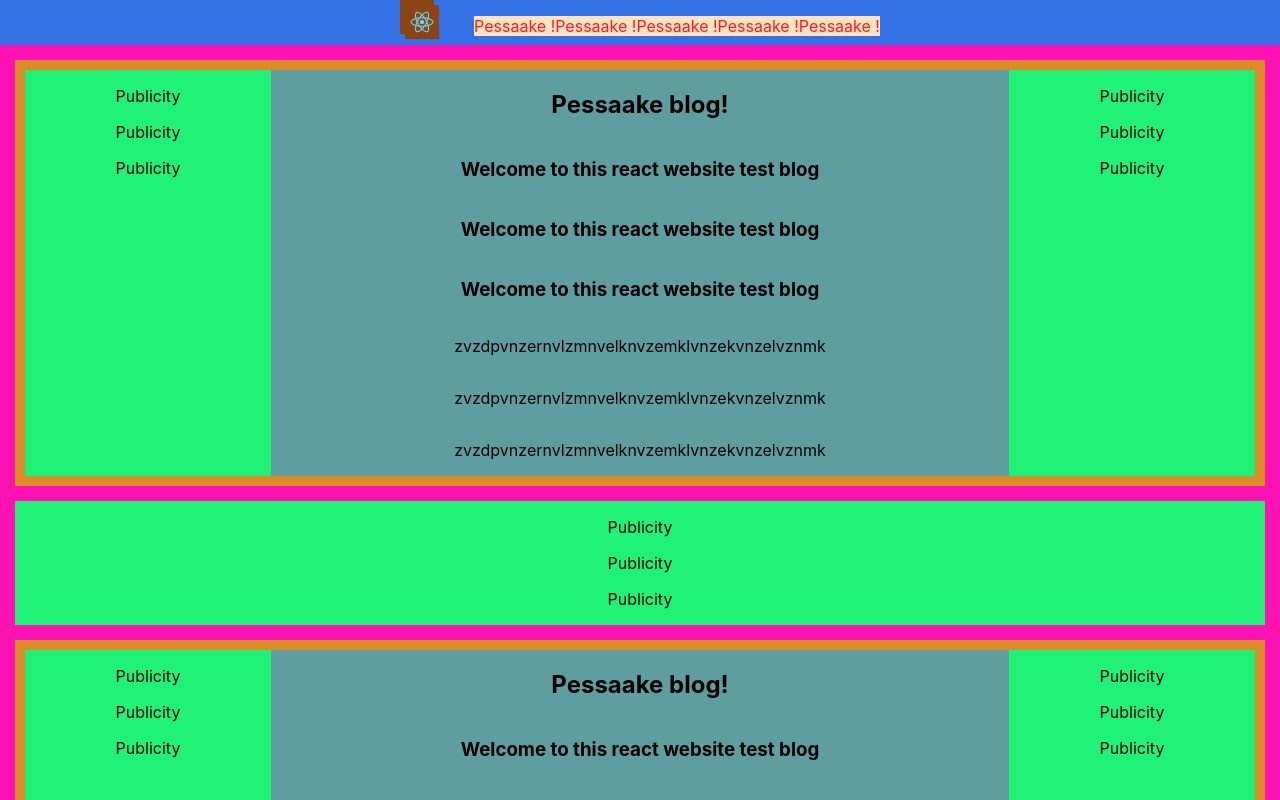
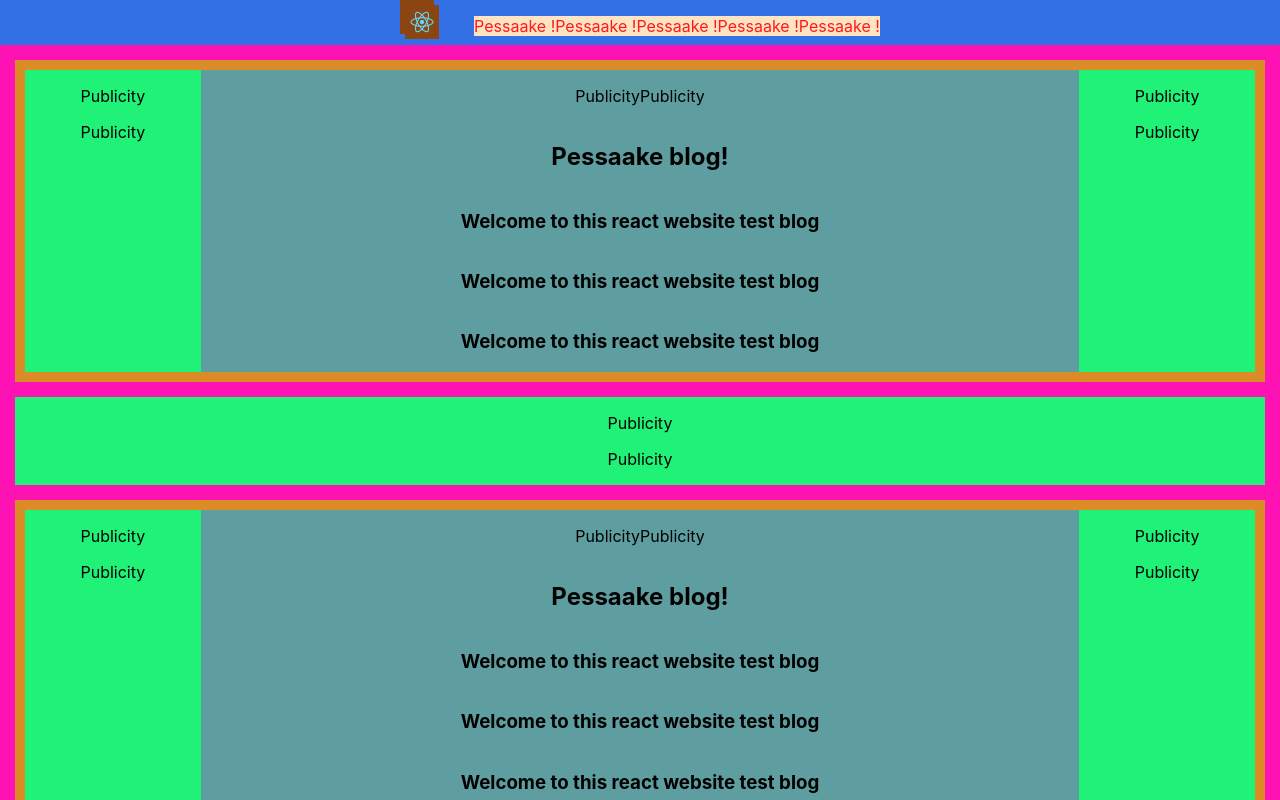
Before and after one commit to MoukilaDev/pussaake-blog, a React (Create React App) app: page / in a window 1280 px wide. Shown: the top 800 px of the page. Built offline with nearby package versions, Linux system fonts and the light colour scheme.

Commit message:
ContentBox's display bug fixed

```diff
--- a/src/App.css
+++ b/src/App.css
@@ -1,5 +1,15 @@
 .App {
+  display: block;
+  unicode-bidi: isolate;
+}
+
+.App-Main {
+  display: grid;
+  grid-template-rows:auto;
+  background-color: rgb(255, 18, 180);
   text-align: center;
+  padding : 15px;
+  gap: 15px;
 }
 
 .App-logo {
@@ -59,25 +69,21 @@
   background-color: rgb(32, 242, 120);
 }
 
-.App-Main {
-  display: grid;
-  grid-template-rows:auto;
-  background-color: rgb(255, 18, 180);
-  text-align: center;
-  padding : 15px;
-  gap: 15px;
-}
-
 .App-ContentBox{
   display: grid;
-  grid-template-columns: 1fr 3fr 1fr;
+  grid-template-columns: 1fr 5fr 1fr;
   padding: 10px;
   background-color:rgb(219, 140, 38);
 }
 
 .App-content {
   display: grid;
+  grid-column: 2;
+  max-width: 100%;
+  overflow: hidden;
   background-color: cadetblue;
+  width: 100%; /* Prevent scaling beyond the container */
+  max-width: 100%; /* Ensure content doesn't exceed its container */
 }
 
 .footer {
--- a/src/components/AdBanner.jsx
+++ b/src/components/AdBanner.jsx
@@ -1,7 +1,6 @@
 const AdBanner = () =>{
     return(
         <div className="VerticalAdds">
-            <p>Publicity</p>
             <p>Publicity</p>
             <p>Publicity</p>
         </div>
--- a/src/components/ContentBox.jsx
+++ b/src/components/ContentBox.jsx
@@ -6,14 +6,11 @@ const ContentBox = ()=> {
         <div class="App-ContentBox">
             <AdBanner/>
             <div className="App-content">
+                <p>PublicityPublicity</p>
                 <h2>Pessaake blog!</h2>
                 <h3>Welcome to this react website test blog</h3>
                 <h3>Welcome to this react website test blog</h3>
                 <h3>Welcome to this react website test blog</h3>
-
-                <p>zvzdpvnzernvlzmnvelknvzemklvnzekvnzelvznmk</p>
-                <p>zvzdpvnzernvlzmnvelknvzemklvnzekvnzelvznmk</p>
-                <p>zvzdpvnzernvlzmnvelknvzemklvnzekvnzelvznmk</p>
             </div>
             <AdBanner/>
         </div>
```
